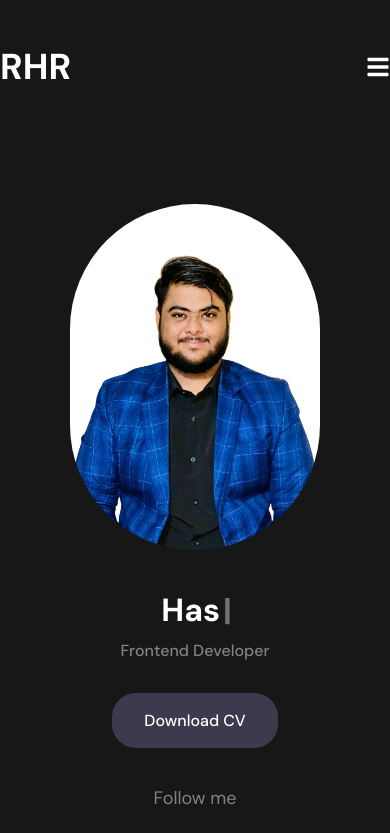
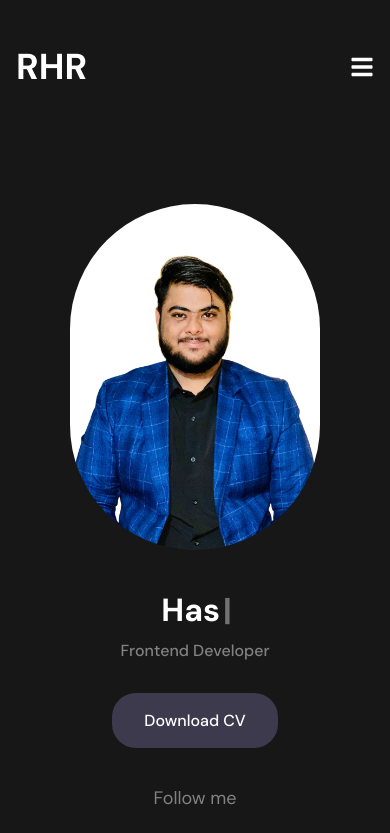
Before and after one commit to Rakib-Hassan-web/Portfulio-for-me, a React (Vite) app: page / in a window 390 px wide. Shown: the top 833 px of the page. Built offline with nearby package versions, Linux system fonts and the light colour scheme.

Commit message:
all responsive done now need to  add my project section

```diff
--- a/src/assets/Components/Navbar.jsx
+++ b/src/assets/Components/Navbar.jsx
@@ -8,7 +8,8 @@ const Navbar = () => {
   return (
     <>
       <section id='navbar' className='py-[40px] bg-prymary'>
-        <div className='container flex justify-between items-center'>
+        <div className='container mx-auto flex justify-between items-center px-4 md:px-0'>
+          {/* Logo */}
           <Link className='text-white font-bold text-[36px] font-prymary'>RHR</Link>
 
           {/* Desktop Menu */}
```
